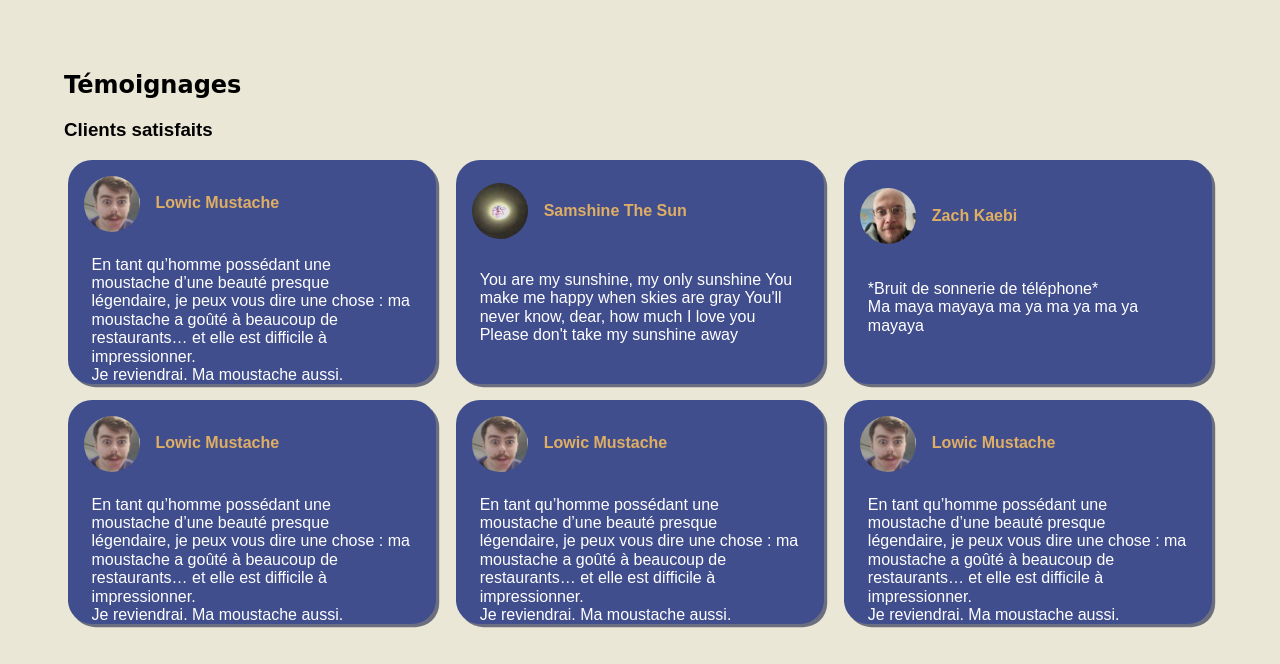
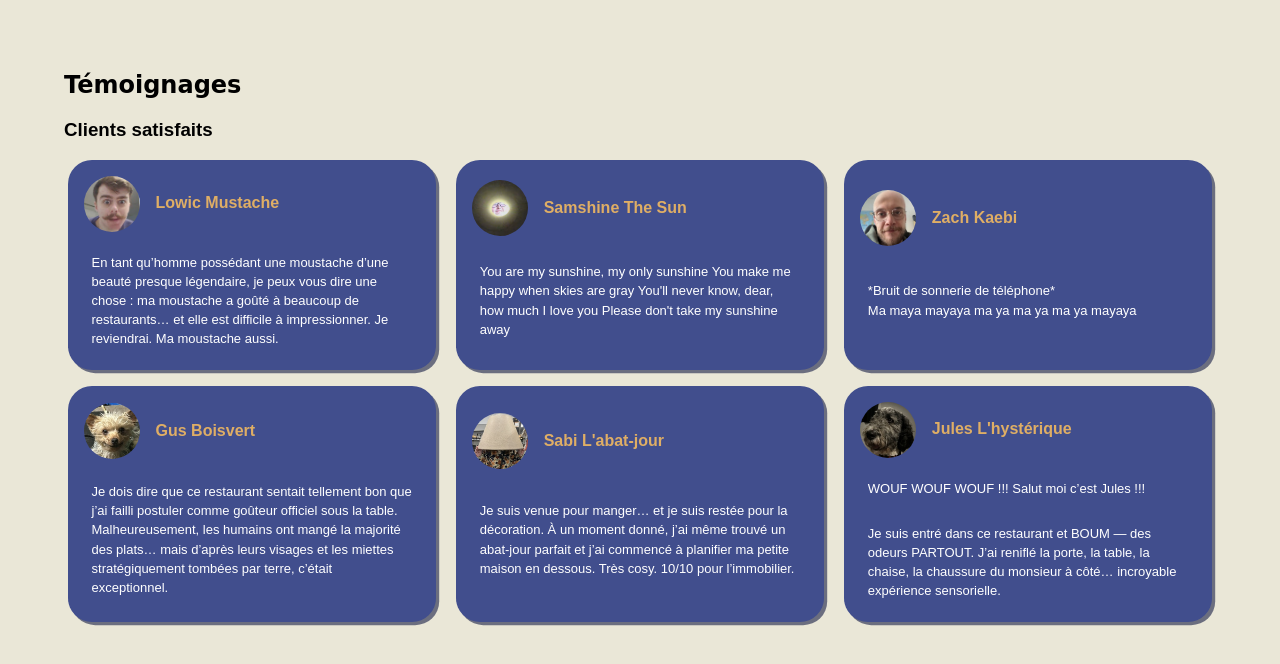
Before and after one commit to Jyvixx/TP3-Roy-Pelletier-Jeremy-2045783, a plain HTML site: page src/index.html in a window 1280 px wide. Shown: the part 669-1333 px from the top of the page. Drawn offline with Linux system fonts and the light colour scheme.

Commit message:
Accueil
- Finalisation des cards clients

```diff
--- a/src/css/style.css
+++ b/src/css/style.css
@@ -154,7 +154,8 @@ nav a:last-child:hover {
 .cards-clients {
 	display: flex;
 	flex-wrap: wrap;
-	max-height: 14rem;
+	height: auto;
+	/* max-height: 16rem; */
 	width: 32%;
 	border-radius: 1.5rem;
 	padding: 0.5rem;
@@ -164,7 +165,9 @@ nav a:last-child:hover {
 }
 
 .cards-clients p {
+	font-size: small;
 	padding: 0 1rem 0 1rem;
+	line-height: 1.2rem;
 }
 
 .card-img {
--- a/src/index.html
+++ b/src/index.html
@@ -65,15 +65,15 @@
               <img
                 class="card-img"
                 src="img/LowicMustache.png"
-                alt="Client 1 avec une belle moustache"
+                alt="Un homme avec une belle moustache"
               />
               <h4>Lowic Mustache</h4>
             </div>
             <p>
               En tant qu’homme possédant une moustache d’une beauté presque
               légendaire, je peux vous dire une chose : ma moustache a goûté à
-              beaucoup de restaurants… et elle est difficile à impressionner.
-              <br />Je reviendrai. Ma moustache aussi.
+              beaucoup de restaurants… et elle est difficile à impressionner. Je
+              reviendrai. Ma moustache aussi.
             </p>
           </div>
 
@@ -82,7 +82,7 @@
               <img
                 class="card-img"
                 src="img/SamSunshine.png"
-                alt="Client 2 qui ressemble à un ange descendu du ciel"
+                alt="Un homme qui ressemble à un ange descendu du ciel"
               />
               <h4>Samshine The Sun</h4>
             </div>
@@ -98,7 +98,7 @@
               <img
                 class="card-img"
                 src="img/ZachBald.png"
-                alt="Client 3 avec un crâne bien luisant"
+                alt="Un homme avec un crâne bien luisant"
               />
               <h4>Zach Kaebi</h4>
             </div>
@@ -112,16 +112,17 @@
             <div class="card-name">
               <img
                 class="card-img"
-                src="img/LowicMustache.png"
-                alt="Client 1 avec une belle moustache"
+                src="img/Gus.png"
+                alt="Gus le chien avec son beau sourire"
               />
-              <h4>Lowic Mustache</h4>
+              <h4>Gus Boisvert</h4>
             </div>
             <p>
-              En tant qu’homme possédant une moustache d’une beauté presque
-              légendaire, je peux vous dire une chose : ma moustache a goûté à
-              beaucoup de restaurants… et elle est difficile à impressionner.
-              <br />Je reviendrai. Ma moustache aussi.
+              Je dois dire que ce restaurant sentait tellement bon que j’ai
+              failli postuler comme goûteur officiel sous la table.
+              Malheureusement, les humains ont mangé la majorité des plats… mais
+              d’après leurs visages et les miettes stratégiquement tombées par
+              terre, c’était exceptionnel.
             </p>
           </div>
 
@@ -129,33 +130,35 @@
             <div class="card-name">
               <img
                 class="card-img"
-                src="img/LowicMustache.png"
-                alt="Client 1 avec une belle moustache"
+                src="img/Abat-jour.png"
+                alt="Une mademoiselle avec un gros Abat-jour sur la tête"
               />
-              <h4>Lowic Mustache</h4>
+              <h4>Sabi L'abat-jour</h4>
             </div>
-            <p>
-              En tant qu’homme possédant une moustache d’une beauté presque
-              légendaire, je peux vous dire une chose : ma moustache a goûté à
-              beaucoup de restaurants… et elle est difficile à impressionner.
-              <br />Je reviendrai. Ma moustache aussi.
-            </p>
+            <div>
+              <p>
+                Je suis venue pour manger… et je suis restée pour la décoration.
+                À un moment donné, j’ai même trouvé un abat-jour parfait et j’ai
+                commencé à planifier ma petite maison en dessous. Très cosy.
+                10/10 pour l’immobilier.
+              </p>
+            </div>
           </div>
 
           <div class="cards-clients">
             <div class="card-name">
               <img
                 class="card-img"
-                src="img/LowicMustache.png"
-                alt="Client 1 avec une belle moustache"
+                src="img/Jules.png"
+                alt="Jules le chien hystérique"
               />
-              <h4>Lowic Mustache</h4>
+              <h4>Jules L'hystérique</h4>
             </div>
+            <p>WOUF WOUF WOUF !!! Salut moi c’est Jules !!!</p>
             <p>
-              En tant qu’homme possédant une moustache d’une beauté presque
-              légendaire, je peux vous dire une chose : ma moustache a goûté à
-              beaucoup de restaurants… et elle est difficile à impressionner.
-              <br />Je reviendrai. Ma moustache aussi.
+              Je suis entré dans ce restaurant et BOUM — des odeurs PARTOUT.
+              J’ai reniflé la porte, la table, la chaise, la chaussure du
+              monsieur à côté… incroyable expérience sensorielle.
             </p>
           </div>
         </div>
```
Also changed, not shown: src/img/Abat-jour.png (added), src/img/Gus.png (added), src/img/Jules.png (added).
